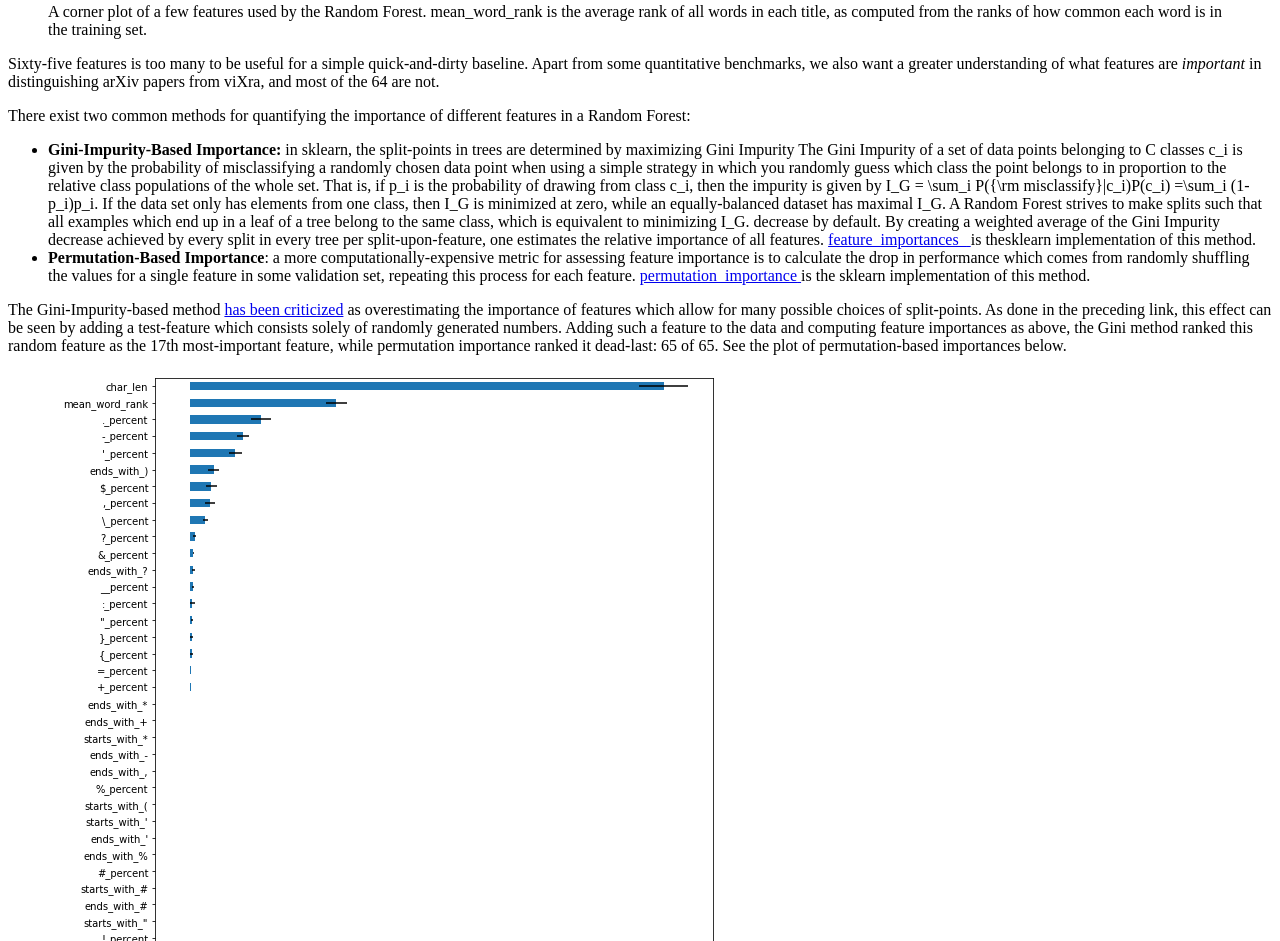
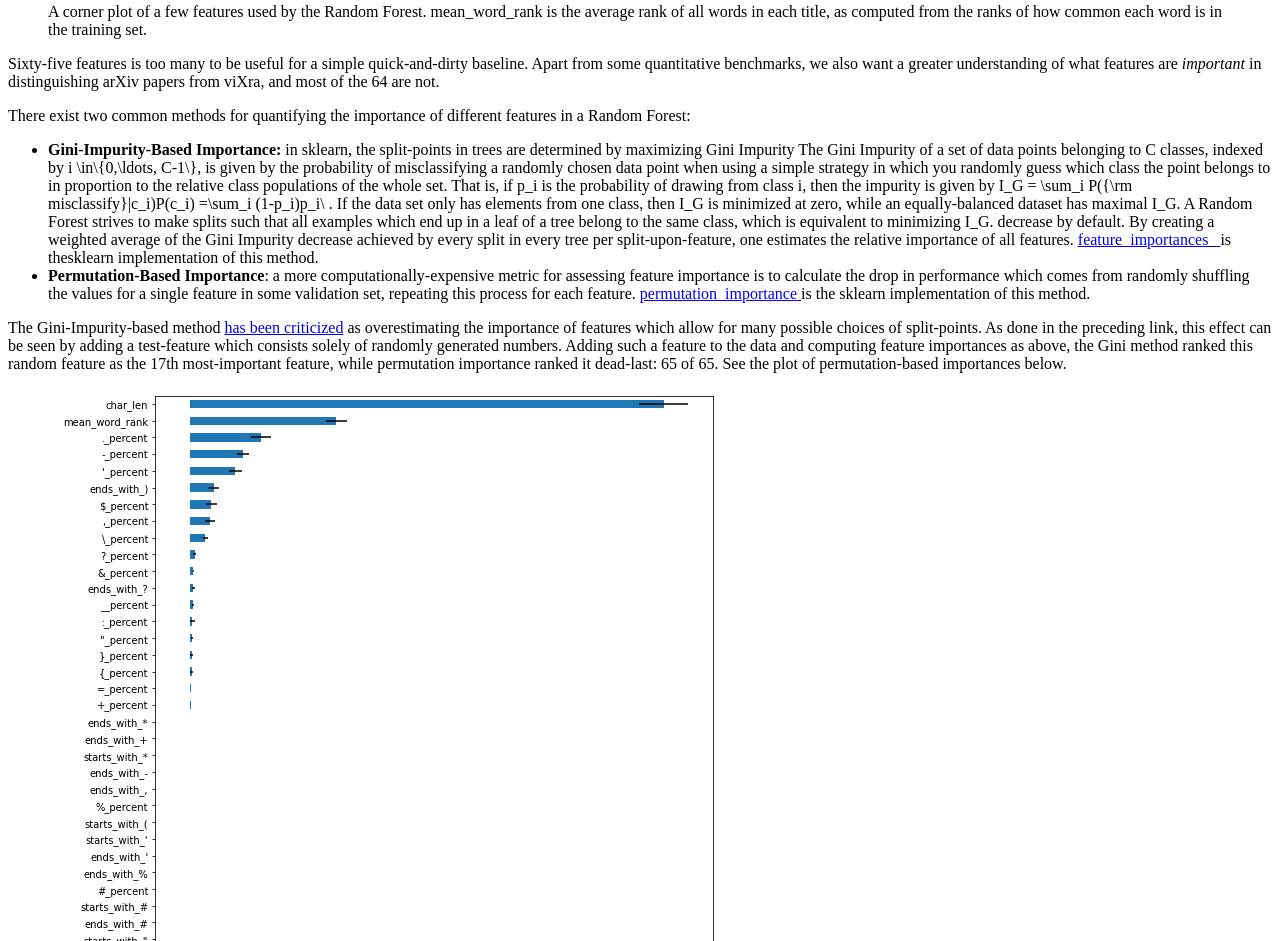
Before and after one commit to garrett361/arxiv-vixra-baseline-models, a plain HTML site: page src/index.ejs in a window 1280 px wide. Shown: the part 5371-6312 px from the top of the page. Drawn offline with nearby package versions, Linux system fonts and the light colour scheme; files that its build step writes are made by us from their sources; a script that the page names is missing; files whose address does not match are found by name.

Commit message:
Cleaned Gini notation

```diff
--- a/src/index.ejs
+++ b/src/index.ejs
@@ -337,14 +337,19 @@ as with /static as their root. E.g. <img src="/diagrams/fig1.png">
       <li>
         <b>Gini-Impurity-Based Importance:</b> in <d-code language='python'>sklearn</d-code>, the split-points in trees
         are determined by maximizing Gini Impurity<d-footnote id='gini'>
-          The Gini Impurity of a set of data points belonging to <d-math>C</d-math> classes <d-math>c_i</d-math> is
+          The Gini Impurity of a set of data points belonging to <d-math>C</d-math> classes, indexed by <d-math>i
+            \in\{0,\ldots, C-1\}</d-math>, is
           given by the probability of misclassifying a randomly chosen data point when using a simple strategy in
           which
           you
           randomly guess which class the point belongs to in proportion to the relative class populations of the whole
-          set. That is, if <d-math>p_i</d-math> is the probability of drawing from class <d-math>c_i</d-math>, then
+          set. That is, if <d-math>p_i</d-math> is the probability of drawing from class <d-math>i</d-math>, then
           the
-          impurity is given by <d-math>I_G = \sum_i P({\rm misclassify}|c_i)P(c_i) =\sum_i (1-p_i)p_i</d-math>. If the
+          impurity is given by
+          <d-math block=''>
+            I_G = \sum_i P({\rm misclassify}|c_i)P(c_i) =\sum_i (1-p_i)p_i\ .
+          </d-math>
+          If the
           data set only has elements from one class, then <d-math>I_G</d-math> is minimized at zero, while an
           equally-balanced dataset has maximal <d-math>I_G</d-math>. A Random Forest strives to make splits such that
           all examples which end up in a leaf of a tree belong to the same class, which is equivalent to minimizing
```
Also changed, not shown: index.html.
